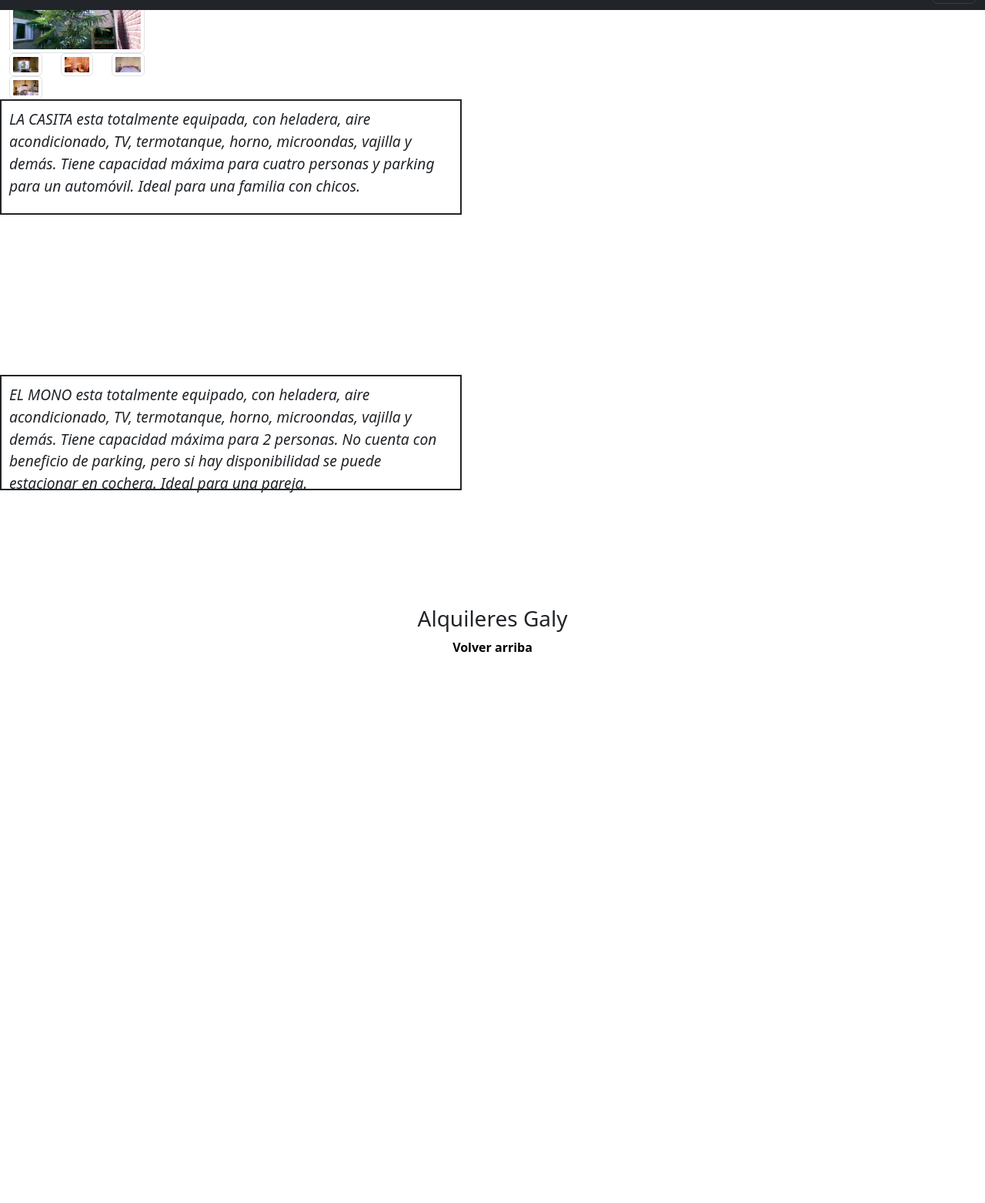
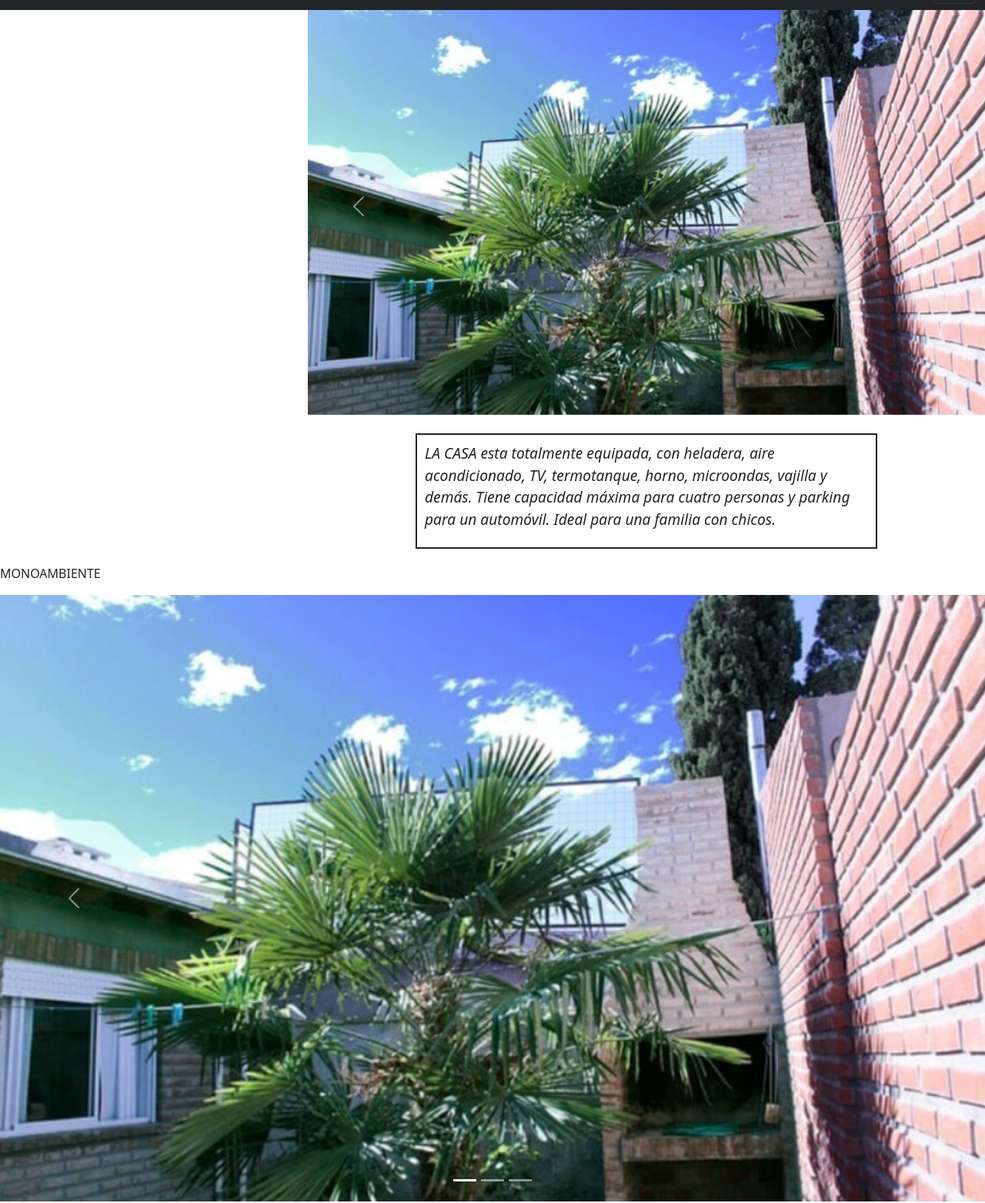
Before and after one commit to maticabrera7/Pre-entrega2-mati-cabrera, a plain HTML site: page alojamientos.html in a window 1280 px wide. Shown: the part 43-1606 px from the top of the page at 77% size. Before the commit the page ends 896 px from the top, so only its background shows below. Drawn offline with nearby package versions, Linux system fonts and the light colour scheme.

Commit message:
agregando carousel al dev

```diff
--- a/alojamientos.html
+++ b/alojamientos.html
@@ -10,24 +10,10 @@
 
 </head>
 
-<body class="alojame">
+<body class="alojame" id="aloja">
 
     <header class="header">
-    <!--
-        <h1 id="aloja">Alojamientos</h1>
-        <section class="navegacion">
 
-            <div>
-                <nav class="navega">
-                    <ul class="menu_header">
-                        <li><a href="index.html">Home</a></li>
-                        <li><a href="alojamientos.html">Alojamientos</a></li>
-                        <li><a href="contacto.html">Contacto</a></li>
-                    </ul>
-                </nav>
-            </div>
-        </section>
-    -->
         <nav class="navbar navbar-dark bg-dark fixed-top">
             <div class="container-fluid">
               <a class="navbar-brand" href="#">Alquileres Sur</a>
@@ -47,21 +33,7 @@
                     <li class="nav-item">
                       <a class="nav-link" href="contacto.html">Contacto</a>
                     </li>
-                  <!--
-                    <li class="nav-item dropdown">
-                      <a class="nav-link dropdown-toggle" href="#" role="button" data-bs-toggle="dropdown" aria-expanded="false">
-                        Dropdown
-                      </a>
-                      <ul class="dropdown-menu dropdown-menu-dark">
-                        <li><a class="dropdown-item" href="#">Action</a></li>
-                        <li><a class="dropdown-item" href="#">Another action</a></li>
-                        <li>
-                          <hr class="dropdown-divider">
-                        </li>
-                        <li><a class="dropdown-item" href="#">Something else here</a></li>
-                      </ul>
-                    </li>
-                  -->
+
                   </ul>
                   <form class="d-flex mt-3" role="search">
                     <input class="form-control me-2" type="search" placeholder="Search" aria-label="Search">
@@ -73,89 +45,84 @@
           </nav>
     </header>
 
-    <main class="fotitos">
+    <main>
 
-        <Section class="casita">
-        <!--Fotos-->
-
-           <!--<section class="imagenes">
-                <div>
-                    <h1>LA CASITA</h1>
-                        <ul>
-                            <li><img src="./Imagenes/Dpt01.png" alt="Casa1" width="75%">
-                            </li>
-                            <li><img src="./Imagenes/Dpt02.png" alt="casa2" width="200px">
-                            </li>
-                            <li><img src="./Imagenes/Dpt03.png" alt="casa3" width="200px">
-                            </li>
-                            <li><img src="./Imagenes/Dpt04.png" alt="casa4" width="200px">
-                            </li>
-                            <li><img src="./Imagenes/Dpt05.png" alt="casa5" width="200px">
-                            </li>
-                        </ul>
-                </div>
-            </section> -->
-
-<div class="container text-center">
-  <div class="row">
-    <div class="coL">
-        <img src="./Imagenes/Dpt01.png" class="img-thumbnail" class="img-fluid" alt="Casa1">
+<section class="casa1">
+  <p>LA CASA</p>
+<div id="carouselExampleFade" class="carousel slide carousel-fade">
+  <div class="carousel-inner">
+    <div class="carousel-item active">
+      <img src="./Imagenes/Dpt01.png" class="d-block w-100" alt="casa1">
+    </div>
+    <div class="carousel-item">
+      <img src="./Imagenes/Dpt02.png" class="d-block w-100" alt="casa2">
+    </div>
+    <div class="carousel-item">
+      <img src="./Imagenes/Dpt03.png" class="d-block w-100" alt="casa3">
     </div>
   </div>
-  <div class="row">
-    <div class="col-4">
-        <img src="./Imagenes/Dpt02.png" class="img-thumbnail" class="img-fluid" alt="casa2">
-    </div>
-    <div class="col-4">
-        <img src="./Imagenes/Dpt03.png" class="img-thumbnail" class="img-fluid" alt="casa3">
-    </div>
-    <div class="col-4">
-        <img src="./Imagenes/Dpt04.png" class="img-thumbnail" class="img-fluid" alt="casa4">
-    </div>
-    <div class="col-4">
-        <img src="./Imagenes/Dpt05.png" class="img-thumbnail" class="img-fluid" alt="casa5">
-      </div>
-  </div>
+  <button class="carousel-control-prev" type="button" data-bs-target="#carouselExampleFade" data-bs-slide="prev">
+    <span class="carousel-control-prev-icon" aria-hidden="true"></span>
+    <span class="visually-hidden">Previous</span>
+  </button>
+  <button class="carousel-control-next" type="button" data-bs-target="#carouselExampleFade" data-bs-slide="next">
+    <span class="carousel-control-next-icon" aria-hidden="true"></span>
+    <span class="visually-hidden">Next</span>
+  </button>
 </div>
+<br>
             <section class="descripcion">
                 <div >
                     <P >
-                        LA CASITA esta totalmente equipada, con heladera, aire acondicionado, TV, termotanque, horno, microondas, vajilla y demás.  Tiene capacidad máxima para cuatro personas y parking para un automóvil. Ideal para una familia con chicos.
+                        LA CASA esta totalmente equipada, con heladera, aire acondicionado, TV, termotanque, horno, microondas, vajilla y demás.  Tiene capacidad máxima para cuatro personas y parking para un automóvil. Ideal para una familia con chicos.
                     </P>
                 </div>
             </section>
-        </Section>
-<!--
-        <section class="imagenes2">
-            <div>
-                <h1>EL MONO</h1>
-                <ul>
-                    <li><img src="./Imagenes/Dpt01.png" alt="Casa1" width="75%">
-                    </li>
-                    <li><img src="./Imagenes/Dpt02.png" alt="casa2" width="200px">
-                    </li>
-                    <li><img src="./Imagenes/Dpt03.png" alt="casa3" width="200px">
-                    </li>
-                    <li><img src="./Imagenes/Dpt04.png" alt="casa4" width="200px">
-                    </li>
-                    <li><img src="./Imagenes/Dpt05.png" alt="casa5" width="200px">
-                    </li>
-                </ul>
-            </div>
-        </section>
--->
-        <section class="descripcion2">
-            <div>
-                    <P>
-                        EL MONO esta totalmente equipado, con heladera, aire acondicionado, TV, termotanque, horno, microondas, vajilla y demás. Tiene capacidad máxima para 2 personas. No cuenta con beneficio de parking, pero si hay disponibilidad se puede estacionar en cochera. Ideal para una pareja.
+</section>
+
+
+<section class="elmono">
+  <p>MONOAMBIENTE</p>
+  <div id="carouselExampleIndicators" class="carousel slide">
+    <div class="carousel-indicators">
+      <button type="button" data-bs-target="#carouselExampleIndicators" data-bs-slide-to="0" class="active" aria-current="true" aria-label="Slide 1"></button>
+      <button type="button" data-bs-target="#carouselExampleIndicators" data-bs-slide-to="1" aria-label="Slide 2"></button>
+      <button type="button" data-bs-target="#carouselExampleIndicators" data-bs-slide-to="2" aria-label="Slide 3"></button>
+    </div>
+  <div class="carousel-inner">
+    <div class="carousel-item active">
+      <img src="./Imagenes/Dpt01.png" class="d-block w-100" alt="mono1">
+    </div>
+    <div class="carousel-item">
+      <img src="./Imagenes/Dpt02.png" class="d-block w-100" alt="mono2">
+    </div>
+    <div class="carousel-item">
+      <img src="./Imagenes/Dpt03.png" class="d-block w-100" alt="mono3">
+    </div>
+  </div>
+  <button class="carousel-control-prev" type="button" data-bs-target="#carouselExampleFade" data-bs-slide="prev">
+    <span class="carousel-control-prev-icon" aria-hidden="true"></span>
+    <span class="visually-hidden">Previous</span>
+  </button>
+  <button class="carousel-control-next" type="button" data-bs-target="#carouselExampleFade" data-bs-slide="next">
+    <span class="carousel-control-next-icon" aria-hidden="true"></span>
+    <span class="visually-hidden">Next</span>
+  </button>
+</div>
+<br>
+            <section class="descripcion">
+                <div >
+                    <P >
+                      EL MONO esta totalmente equipado, con heladera, aire acondicionado, TV, termotanque, horno, microondas, vajilla y demás. Tiene capacidad máxima para 2 personas. No cuenta con beneficio de parking, pero si hay disponibilidad se puede estacionar en cochera. Ideal para una pareja.
                     </P>
-            </div>
-        </section>
+                </div>
+            </section>
+</section>
 
     </main>
 
     <footer>
-        <h3>Alquileres Galy</h3>
+        <h3>Alquileres Sur</h3>
         <a href="#aloja"> Volver arriba
         </a>
     </footer>
--- a/css/style.css
+++ b/css/style.css
@@ -141,6 +141,7 @@ h4{
 footer{
 	text-align: center;
 }
+
 /*inicio GRID alojamiento*/
 .fotitos{
 	display: grid;
```
Also changed, not shown: contacto.html (+1 -28 lines), index.html (+0 -3 lines).
